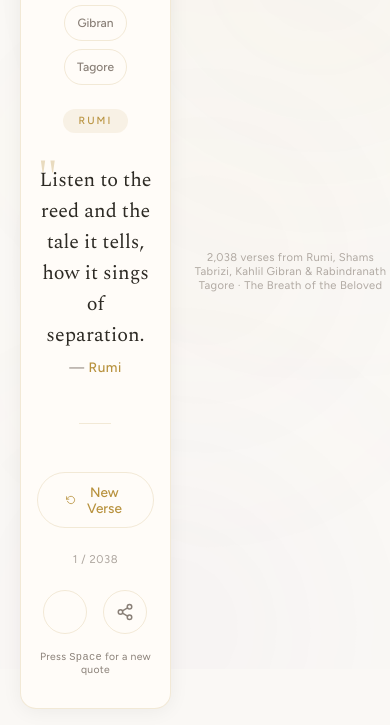
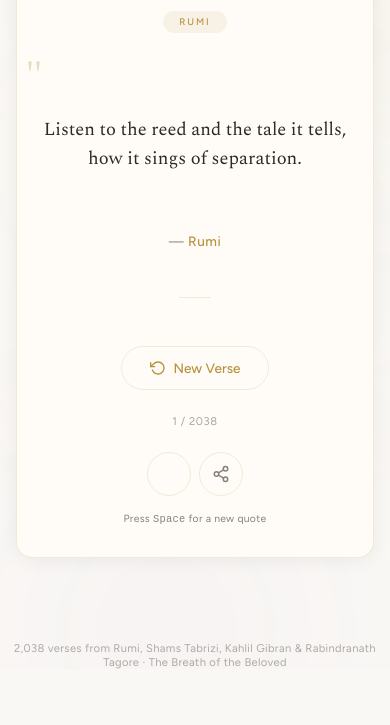
Before and after one commit to nanthinimuniapan/rumi, a plain HTML site: page index.html in a window 390 px wide. Shown: the part 175-900 px from the top of the page. After the commit the page ends 844 px from the top, so only its background shows below. Drawn offline with nearby package versions, Linux system fonts and the light colour scheme.

Commit message:
Fixed mobile view

```diff
--- a/index.html
+++ b/index.html
@@ -54,12 +54,15 @@
     background: var(--bg);
     color: var(--text-primary);
     display: flex;
+    flex-direction: column;
     align-items: center;
-    justify-content: center;
     min-height: 100vh;
-    overflow: hidden;
+    min-height: 100dvh;
+    overflow-y: auto;
+    overflow-x: hidden;
     -webkit-font-smoothing: antialiased;
     -moz-osx-font-smoothing: grayscale;
+    -webkit-tap-highlight-color: transparent;
     transition: background 250ms ease;
   }
 
@@ -112,13 +115,21 @@
     100% { transform: translate(-50px, -20px) scale(1) rotate(360deg); }
   }
 
+  main {
+    width: 100%;
+    display: flex;
+    flex-direction: column;
+    justify-content: center;
+    flex: 1;
+    padding: var(--space-md);
+  }
+
   .container {
     position: relative;
     z-index: 1;
     width: 100%;
     max-width: 700px;
-    padding: var(--space-xl);
-    margin: var(--space-md);
+    margin: 0 auto;
   }
 
   .card {
@@ -271,6 +282,7 @@
     overflow: hidden;
     min-height: 44px;
     min-width: 44px;
+    touch-action: manipulation;
   }
 
   .btn::before {
@@ -348,6 +360,8 @@
     z-index: 100;
     transition: background 250ms ease, border-color 250ms ease, color 250ms ease, transform 250ms ease;
     outline: none;
+    touch-action: manipulation;
+    -webkit-tap-highlight-color: transparent;
   }
 
   .theme-toggle:hover {
@@ -359,6 +373,11 @@
   .theme-toggle:focus-visible {
     outline: 2px solid var(--accent);
     outline-offset: 3px;
+  }
+
+  @media (max-width: 480px) {
+    .theme-toggle { top: var(--space-sm); right: var(--space-sm); width: 40px; height: 40px; }
+    .theme-toggle svg { width: 18px; height: 18px; }
   }
 
   .theme-toggle svg {
@@ -390,11 +409,13 @@
     background: transparent;
     border: 1px solid var(--border);
     border-radius: 100px;
-    padding: 0.4rem 1rem;
+    padding: 0.5rem 1rem;
     cursor: pointer;
     transition: all 250ms ease;
     outline: none;
-    min-height: 36px;
+    min-height: 44px;
+    touch-action: manipulation;
+    -webkit-tap-highlight-color: transparent;
   }
 
   .filter-pill:hover {
@@ -440,6 +461,8 @@
     transition: all 200ms ease;
     outline: none;
     position: relative;
+    touch-action: manipulation;
+    -webkit-tap-highlight-color: transparent;
   }
 
   .action-btn:hover {
@@ -489,14 +512,34 @@
     letter-spacing: 0.03em;
   }
 
-  @media (max-width: 600px) {
+  @media (max-width: 480px) {
     .container { padding: var(--space-md); margin: var(--space-xs); }
-    .card { padding: var(--space-xl) var(--space-md); }
-    .quote-text { font-size: 1.25rem; }
-    .quote-wrap { min-height: 180px; }
-    .quote-mark { font-size: 3rem; top: -0.4rem; left: 0; }
-    .source-label { font-size: 0.65rem; }
-    .filter-pill { font-size: 0.75rem; padding: 0.3rem 0.75rem; }
+    .card { padding: var(--space-xl) var(--space-sm); }
+    .quote-text { font-size: 1.15rem; }
+    .quote-wrap { min-height: 160px; }
+    .quote-mark { font-size: 2.5rem; top: -0.3rem; left: 0; }
+    .source-label { font-size: 0.6rem; }
+    .filter-pill { font-size: 0.7rem; padding: 0.4rem 0.7rem; }
+    .site-title { font-size: 1.1rem; letter-spacing: 0.06em; }
+    .action-bar { gap: var(--space-sm); }
+  }
+
+  @media (max-width: 380px) {
+    .card { padding: var(--space-lg) var(--space-xs); }
+    .quote-text { font-size: 1rem; }
+    .quote-wrap { min-height: 140px; }
+    .filter-pills { gap: 6px; }
+    .filter-pill { font-size: 0.65rem; padding: 0.35rem 0.6rem; }
+    .site-title { font-size: 1rem; }
+  }
+
+  @media (orientation: landscape) and (max-height: 500px) {
+    .card { padding: var(--space-lg) var(--space-md); }
+    .quote-text { font-size: 1rem; }
+    .quote-wrap { min-height: 120px; }
+    .site-title { font-size: 1rem; margin-bottom: var(--space-md); }
+    .source-label { margin-bottom: var(--space-md); }
+    .divider { margin: var(--space-lg) auto; }
   }
 
   @media (prefers-reduced-motion: reduce) {
```
